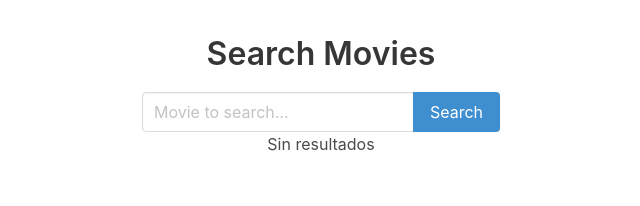
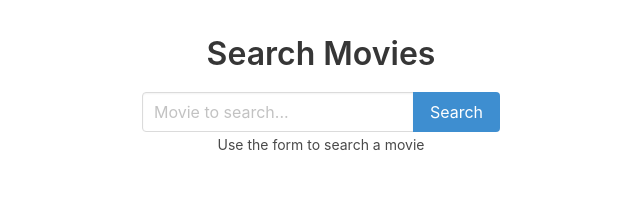
Before and after one commit to JoseAntpr/react-movie-search, a React (Create React App) app: page / in a window 1280 px wide. Shown: the top 206 px of the page, without its empty margins (319-959 px from the left). Built offline with nearby package versions, Linux system fonts and the light colour scheme.

Commit message:
ADD: improving our search

```diff
--- a/src/App.js
+++ b/src/App.js
@@ -7,11 +7,17 @@
 
 
 class App extends Component {
-  state = { results: [] }
+  state = { usedSearch: false, results: [] }
 
   _handleResults = (results) => {
-    this.setState({ results });
+    this.setState({ results, usedSearch: true });
   }
+  _renderResults= () =>  {
+    return this.state.results.length === 0
+    ? <p>Sorry! 😔 Result not found</p>
+    : <MoviesList movies={this.state.results} />
+  }
+
   render() {
     return (
       <div className="App">
@@ -19,10 +25,9 @@
         <div className="searchForm-wrapper">
           <SearchForm onResults={this._handleResults}/>
         </div>
-        { this.state.results.length === 0
-          ? <p>Sin resultados</p>
-          : <MoviesList movies={this.state.results} />
-        }
+        {this.state.usedSearch
+          ? this._renderResults()
+          : <small>Use the form to search a movie</small>}
       </div>
     );
   }
--- a/src/components/SearchForm.js
+++ b/src/components/SearchForm.js
@@ -18,7 +18,7 @@
         fetch(`http://www.omdbapi.com/?apikey=${API_KEY}&s=${inputMovie}`)
             .then( res => res.json() )
             .then( results => {
-                const { Search, totalResults } = results;
+                const { Search = [], totalResults } = results;
                 console.log({ Search, totalResults });
                 this.props.onResults(Search);
             });
```
